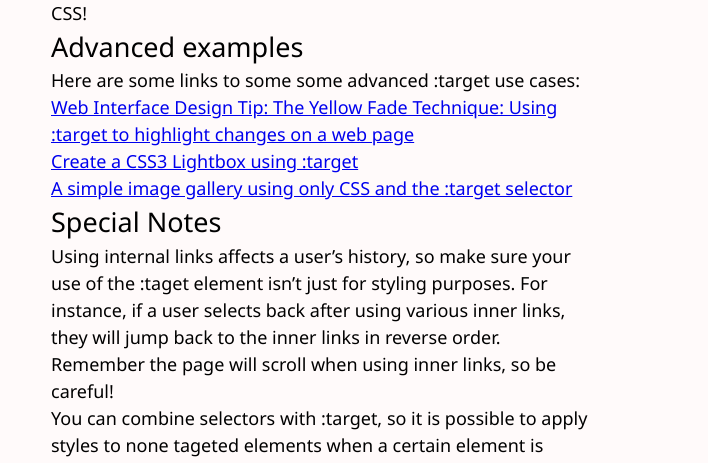
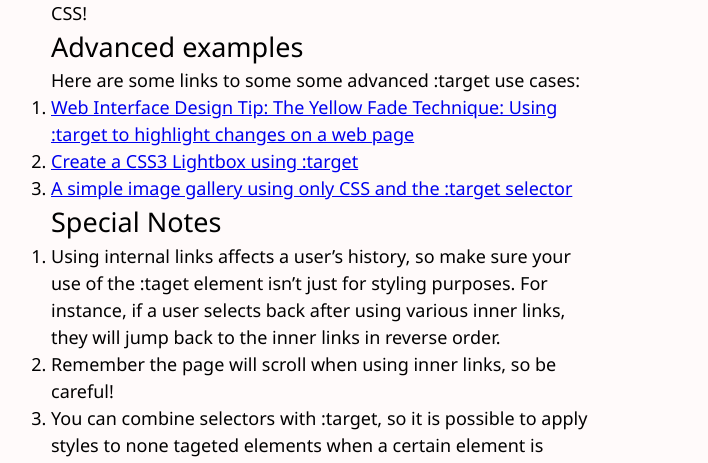
Before and after one commit to btmbtm/btmbtm.github.io, a Jekyll site: the page built from MDWork/2016-07-19-mdworks-02-encyclopedia-CSS-target-pseudo-class.md, in a window 1280 px wide. Shown: the part 5917-6380 px from the top of the page, without its empty margins (319-1027 px from the left). Built offline with Jekyll 4.4.1, drawn with Linux system fonts in a browser that asks for light colours.

Commit message:
mod reset

```diff
--- a/css/main.css
+++ b/css/main.css
@@ -31,9 +31,6 @@ footer, header, hgroup, menu, nav, section {
 
 body {
   line-height: 1; }
-
-ol, ul {
-  list-style: none; }
 
 blockquote, q {
   quotes: none; }
--- a/scss/abstracts/_reset.scss
+++ b/scss/abstracts/_reset.scss
@@ -33,9 +33,6 @@ body {
 	line-height: 1;
 }
 
-ol, ul {
-	list-style: none;
-}
 blockquote, q {
 	quotes: none;
 }
```
Also changed, not shown: 1 other file.
